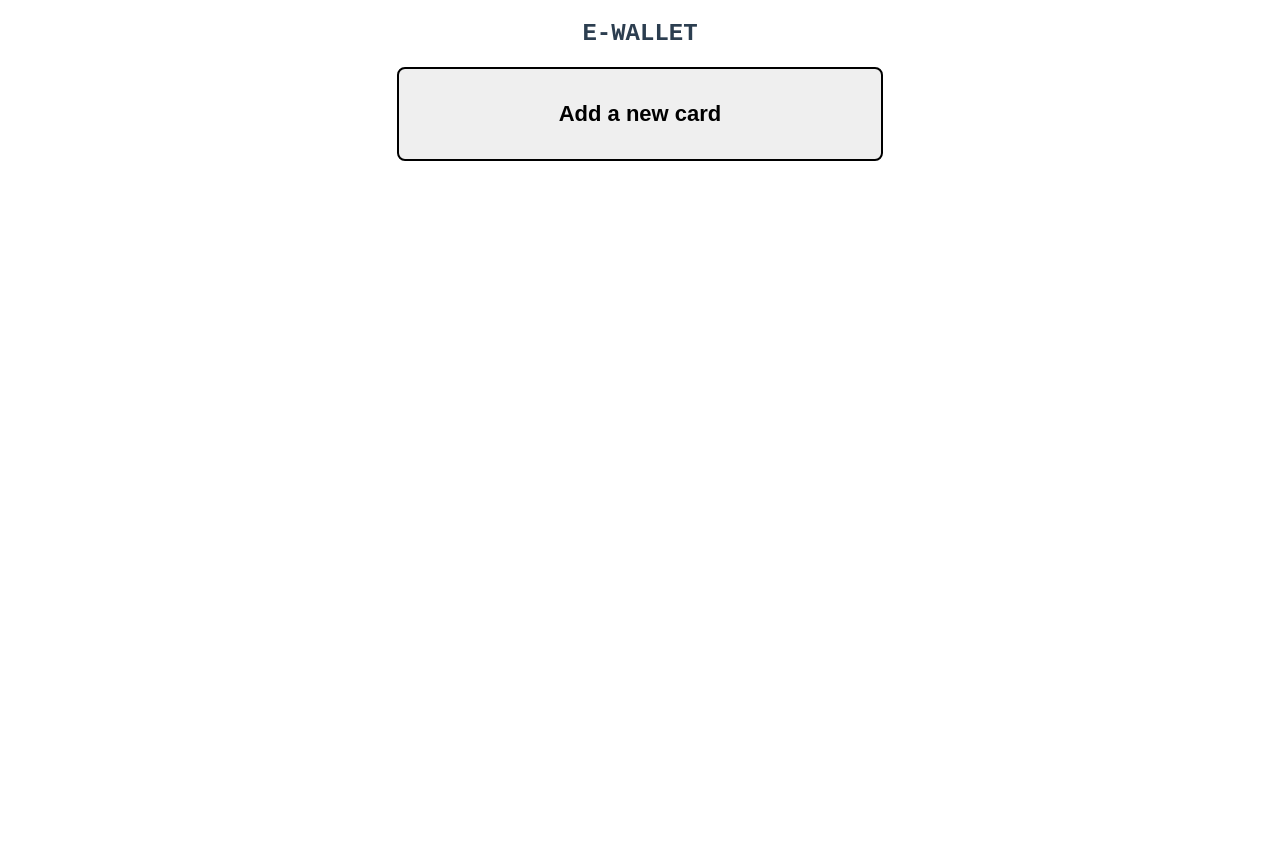
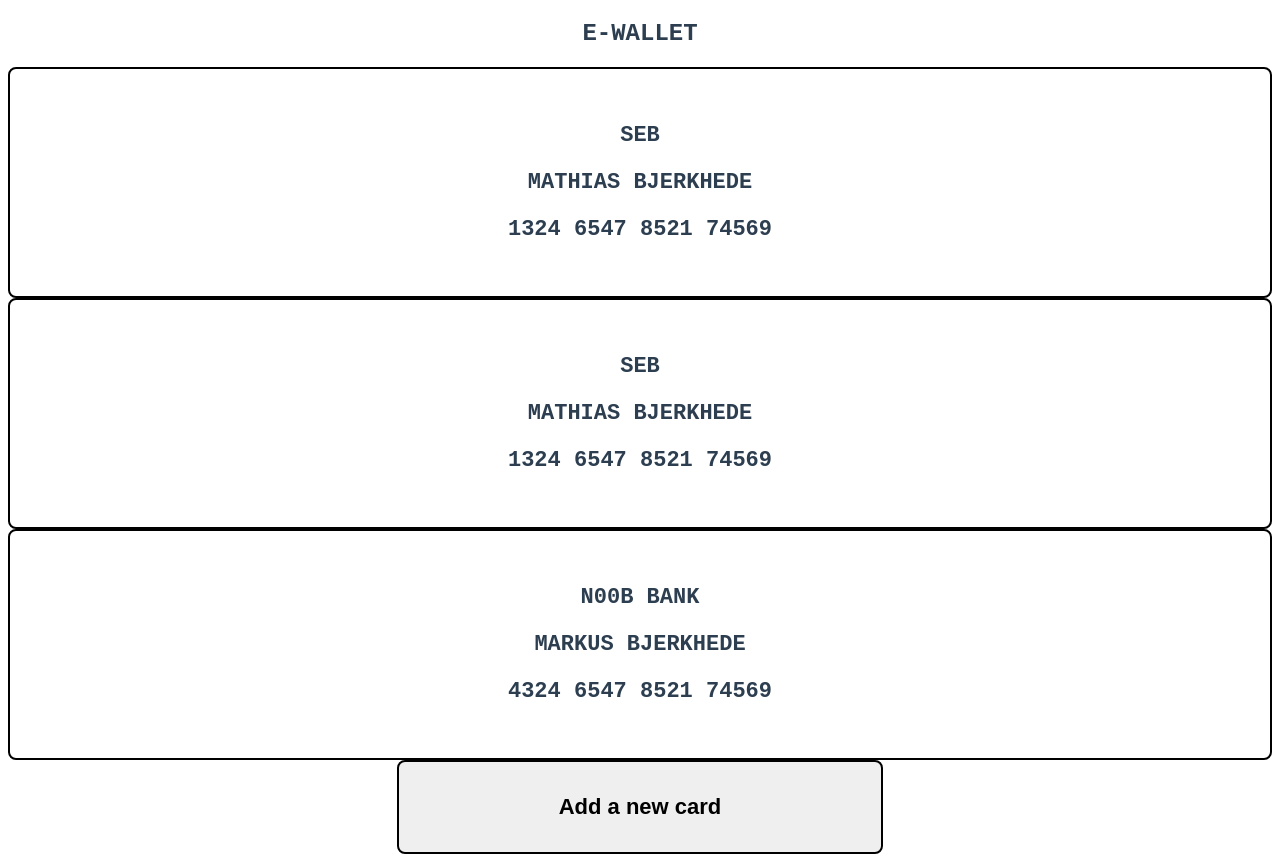
Before and after one commit to jensen-markus-bjerkhede/e-wallet, a Vue app: page /#/ in a window 1280 px wide. Before the commit the page ends 800 px from the top, so only its background shows below. Built offline with nearby package versions, Linux system fonts and the light colour scheme; a web font is replaced by a local one.

Commit message:
fix stuff

```diff
--- /dev/null
+++ b/src/components/Card.vue
@@ -0,0 +1,27 @@
+<template>
+  <section class="cardWrapper">
+    <p>{{bankName}}</p>
+    <p>{{fullName}}</p>
+    <p>{{cardNumber}}</p>
+  </section>
+</template>
+
+<script>
+export default {
+  name: 'Card',
+  props: {
+    cardNumber: String,
+    fullName: String,
+    bankName: String
+  }
+}
+</script>
+<style lang="scss">
+  .cardWrapper {
+    font-size: 22px;
+    font-weight: bold;
+    border: 2px solid black;
+    padding: 2rem 10rem;
+    border-radius: 8px;
+  }
+</style>
--- a/src/store/index.js
+++ b/src/store/index.js
@@ -9,6 +9,23 @@
   mutations: {
   },
   actions: {
+    async fetchCards() {
+      localStorage.clear();
+      let cards = [
+        {
+          fullName: "Mathias Bjerkhede",
+          cardNumber: "1324 6547 8521 74569",
+          bankName: "SEB"
+        },
+        {
+          fullName: "Markus Bjerkhede",
+          cardNumber: "4324 6547 8521 74569",
+          bankName: "n00b bank"
+        }
+      ];
+      localStorage.setItem('cards', JSON.stringify(cards));
+      return await JSON.parse(localStorage.getItem('cards'));
+    },
   },
   modules: {
   }
--- a/src/views/Home.vue
+++ b/src/views/Home.vue
@@ -1,6 +1,10 @@
 <template>
   <section class="home">
     <Top msg="E-Wallet"/>
+    <Card :cardNumber="cardNumber" :fullName="fullName" :bankName="bankName"/>
+    <section class="stackedCards" v-for="card in cards" :card="card">
+      <Card :cardNumber="card.cardNumber" :fullName="card.fullName" :bankName="card.bankName"/>
+    </section>
     <button @click="addNewCard">Add a new card</button>
   </section>
 </template>
@@ -8,13 +12,34 @@
 <script>
 // @ is an alias to /src
 import Top from "@/components/Top.vue";
+import Card from "@/components/Card.vue";
 
 export default {
   name: "Home",
   components: {
+    Card,
     Top,
   },
+  data() {
+    return {
+      cards: [],
+      cardNumber: 'String',
+      bankName: 'String',
+      fullName: 'String'
+    }
+  },
+  async beforeMount() {
+    let cards = await this.$store.dispatch("fetchCards");
+    console.log(cards);
+    this.cards = cards;
+    this.populateCard(this.cards[0]);
+  },
   methods: {
+    populateCard(card) {
+      this.cardNumber = card.cardNumber;
+      this.bankName = card.bankName;
+      this.fullName = card.fullName;
+    },
     addNewCard() {
       this.$router.push("/addcard");
     },
```
Also changed, not shown: src/components/StackedCards.vue (added), 1 other file (tests, documents, lock files or other folders).
